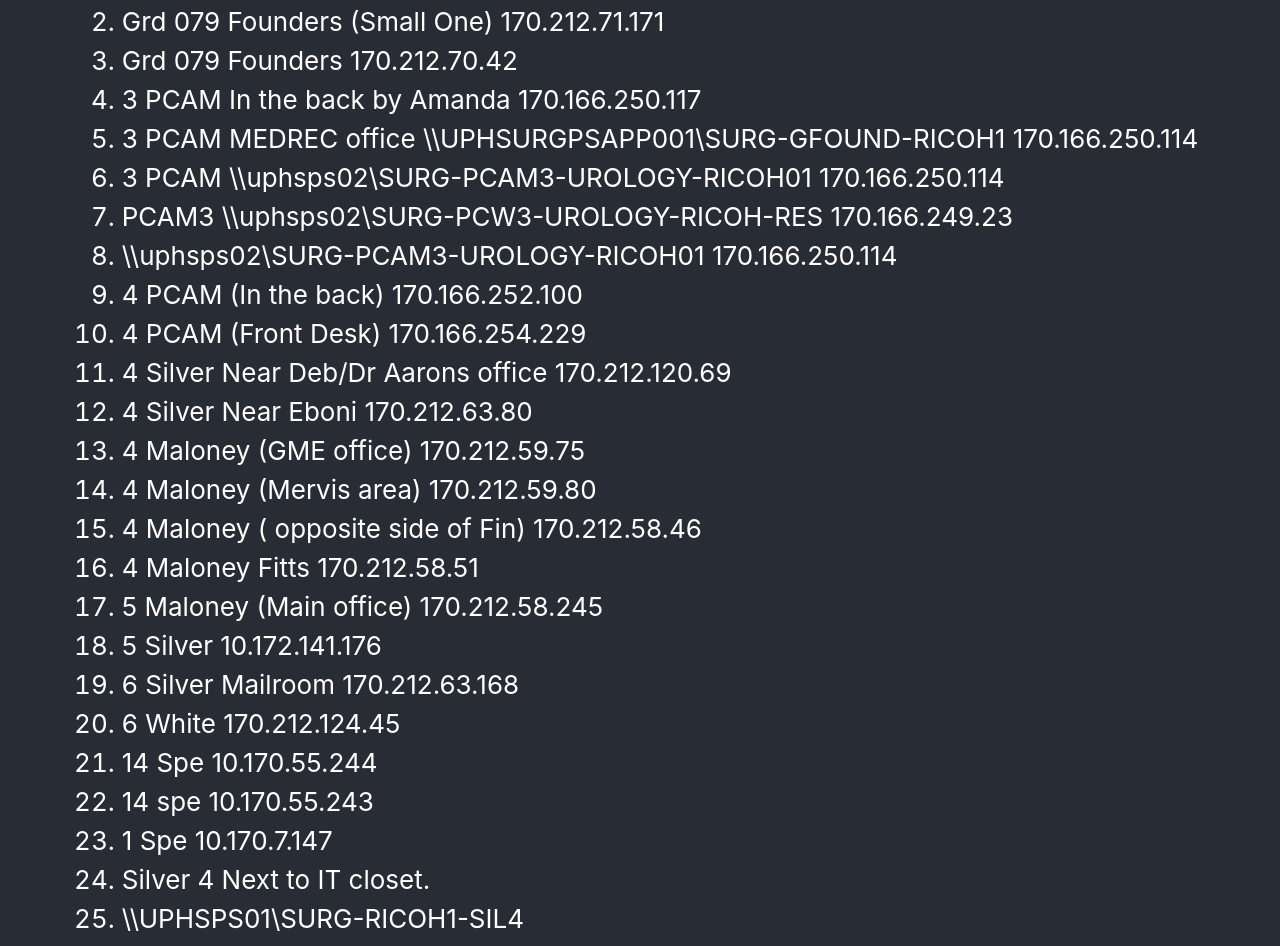
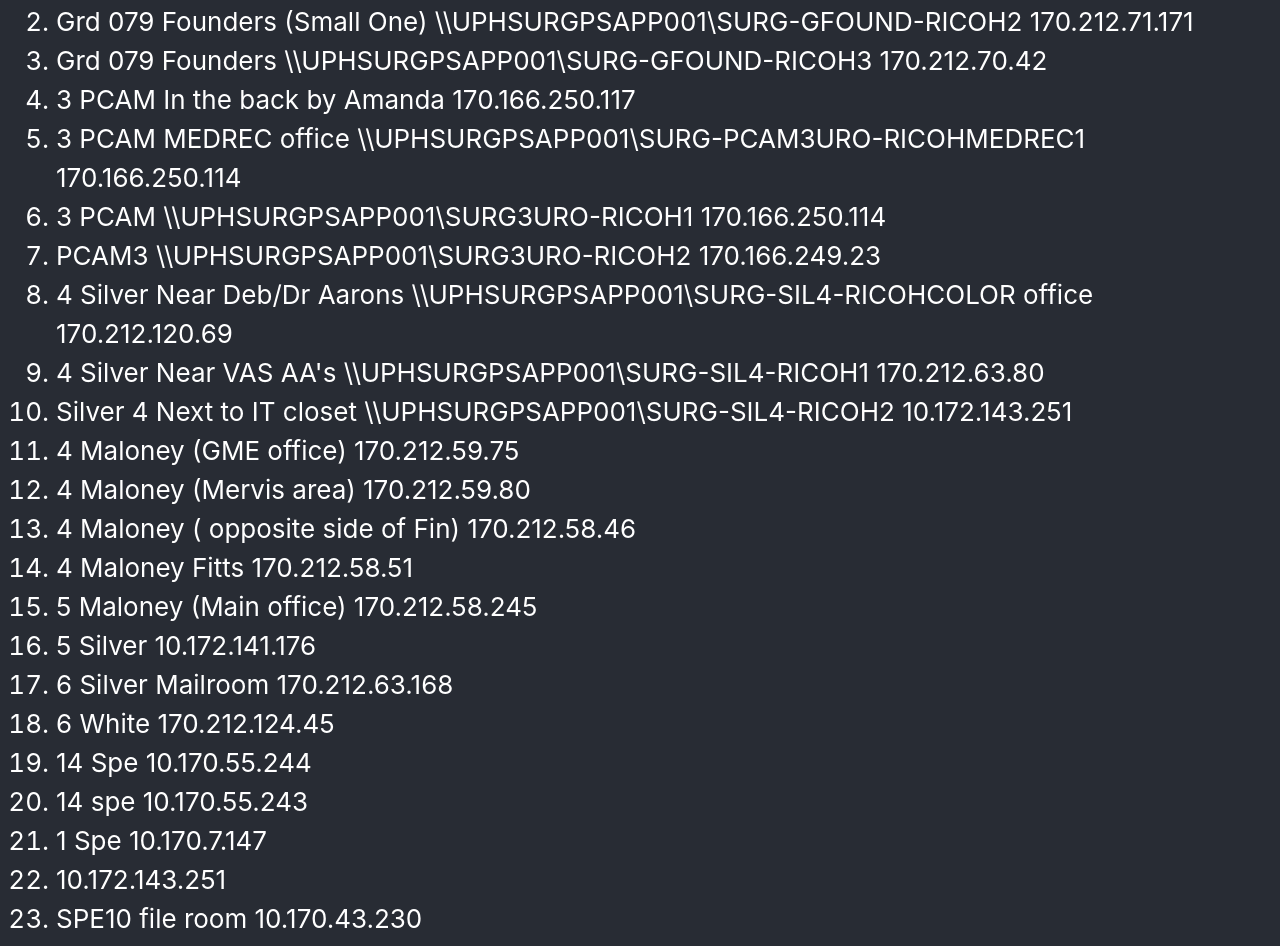
Before and after one commit to TimMitzen/surgery, a React (Create React App) app: page /ricoh in a window 1280 px wide. Shown: the part 186-1132 px from the top of the page. Built offline with nearby package versions, Linux system fonts and the light colour scheme.

Commit message:
added printer names

```diff
--- a/src/components/Ricoh.js
+++ b/src/components/Ricoh.js
@@ -9,36 +9,30 @@
 
         <li className="list">Grd Founders (Big One) \\UPHSURGPSAPP001\SURG-GFOUND-RICOH1 170.212.71.176 </li>
 
-        <li className="list">Grd 079 Founders (Small One) 170.212.71.171</li>
+        <li className="list">Grd 079 Founders (Small One) \\UPHSURGPSAPP001\SURG-GFOUND-RICOH2 170.212.71.171</li>
 
-        <li className="list">Grd 079 Founders 170.212.70.42</li>
+        <li className="list">Grd 079 Founders \\UPHSURGPSAPP001\SURG-GFOUND-RICOH3 170.212.70.42</li>
 
         <li className="list">3 PCAM In the back by Amanda 170.166.250.117</li>
 
         <li className="list">
-        3 PCAM MEDREC office \\UPHSURGPSAPP001\SURG-GFOUND-RICOH1  170.166.250.114
+        3 PCAM MEDREC office \\UPHSURGPSAPP001\SURG-PCAM3URO-RICOHMEDREC1  170.166.250.114
         </li>
         <li className="list">
-          3 PCAM \\uphsps02\SURG-PCAM3-UROLOGY-RICOH01 170.166.250.114
+          3 PCAM \\UPHSURGPSAPP001\SURG3URO-RICOH1 170.166.250.114
         </li>
 
         <li className="list">
-          PCAM3 \\uphsps02\SURG-PCW3-UROLOGY-RICOH-RES 170.166.249.23
-        </li>
-        <li className="list">
-
-          \\uphsps02\SURG-PCAM3-UROLOGY-RICOH01 170.166.250.114
+          PCAM3  \\UPHSURGPSAPP001\SURG3URO-RICOH2 170.166.249.23
         </li>
 
-        <li className="list">4 PCAM (In the back) 170.166.252.100</li>
-
-        <li className="list">4 PCAM (Front Desk) 170.166.254.229</li>
 
         <li className="list">
-          4 Silver Near Deb/Dr Aarons office 170.212.120.69
+          4 Silver Near Deb/Dr Aarons \\UPHSURGPSAPP001\SURG-SIL4-RICOHCOLOR office 170.212.120.69
         </li>
 
-        <li className="list">4 Silver Near Eboni 170.212.63.80</li>
+        <li className="list">4 Silver Near VAS AA's \\UPHSURGPSAPP001\SURG-SIL4-RICOH1 170.212.63.80</li>
+        <li className="list">Silver 4 Next to IT closet \\UPHSURGPSAPP001\SURG-SIL4-RICOH2 10.172.143.251</li>
 
         <li className="list">4 Maloney (GME office) 170.212.59.75</li>
 
@@ -64,16 +58,15 @@
 
         <li className="list">1 Spe 10.170.7.147</li>
 
-        <li className="list">Silver 4 Next to IT closet.</li>
 
-        <li className="list">\\UPHSPS01\SURG-RICOH1-SIL4</li>
 
-        <li className="list">IP =10.172.143.251</li>
+
+        <li className="list">10.172.143.251</li>
 
         <li className="list">SPE10 file room 10.170.43.230</li>
 
         <li className='list'>Rav 5000 10.172.172.14</li>
-        <li className ='list'> PCAM3 MR \\uphsps02\Ricoh003 170.166.251.200</li>
+
       </ol>
     </div>
   );
```
